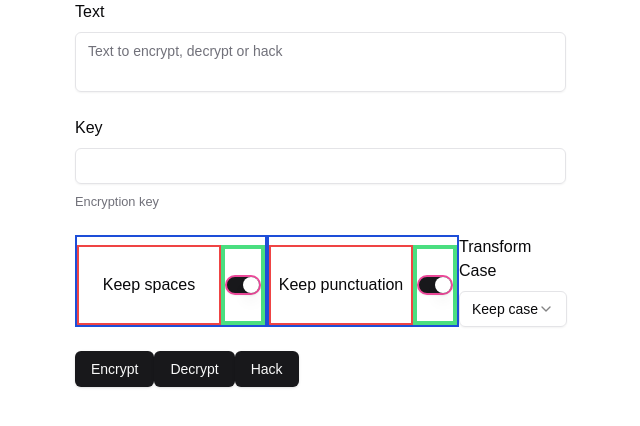
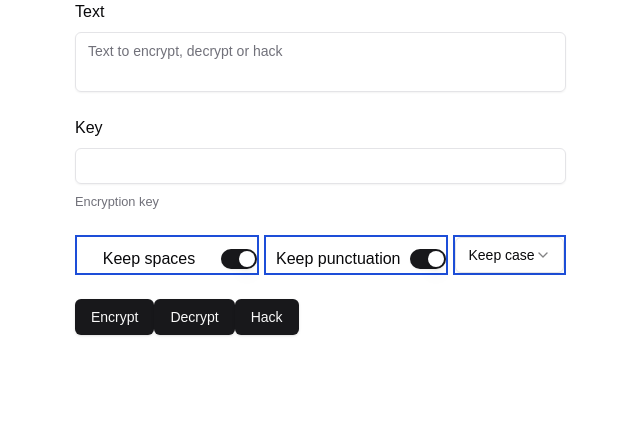
Before and after one commit to mirzaalihussain2/caesar_cipher, a Next.js app in the folder frontend/: page / in a window 1280 px wide. Shown: the top 426 px of the page, without its empty margins (197-837 px from the left). Built offline with nearby package versions, Linux system fonts and the light colour scheme; no server answers.

Commit message:
Removing redundant borders

```diff
--- a/frontend/app/page.tsx
+++ b/frontend/app/page.tsx
@@ -89,7 +89,7 @@ export default function Home() {
             )}
           />
 
-          <div className="flex flex-row">
+          <div className="flex flex-row justify-between">
             <FormSwitch
               form={form}
               onLabel="Keep spaces"
@@ -108,8 +108,7 @@ export default function Home() {
               control={form.control}
               name="transformCase"
               render={({ field }) => (
-                <FormItem>
-                  <FormLabel>Transform Case </FormLabel>
+                <FormItem className="border-2 border-blue-700">
                   <Select onValueChange={field.onChange} defaultValue={field.value}>
                     <FormControl>
                       <SelectTrigger>
@@ -126,7 +125,6 @@ export default function Home() {
               )}
             />
           </div>
-
 
           <FormField
             control={form.control}
--- a/frontend/components/FormSwitch.tsx
+++ b/frontend/components/FormSwitch.tsx
@@ -8,6 +8,7 @@ interface FormSwitchProps {
     name: keyof Pick<FormData, 'keepSpaces' | 'keepPunctuation'>;
     onLabel: string;
     offLabel: string;
+
 }
 
 const FormSwitch = ({ form, name, onLabel, offLabel }: FormSwitchProps) => (
@@ -16,17 +17,17 @@ const FormSwitch = ({ form, name, onLabel, offLabel }: FormSwitchProps) => (
         name={name}
         render={({ field }) => (
             <FormItem className="flex flex-row m-0 p-0 border-2 border-blue-700">
-                <FormLabel className="flex flex-col justify-center mt-2 mb-0 mx-0 p-0 border-2 border-red-500 w-24 sm:w-28 lg:w-36">
+                {/* Set label width by field.value, rather than just making it big. UI looks better this way. */}
+                <FormLabel className="flex flex-col justify-center mt-2 mb-0 mx-0 p-0 w-24 sm:w-28 lg:w-36">
                     <p className="text-center">
                         {field.value ? onLabel : offLabel }
                     </p>
                 </FormLabel>
-                <div className="flex flex-col justify-center m-0 p-0 border-4 border-green-400">
-                    <FormControl className="m-0 p-0 border-4 border-blue-500">
+                <div className="flex flex-col justify-center m-0 p-0">
+                    <FormControl className="m-0 p-0">
                         <Switch
                             checked={field.value}
                             onCheckedChange={field.onChange}
-                            className="m-0 p-0 border-2 border-pink-500"
                         />
                     </FormControl>
                 </div>
```
